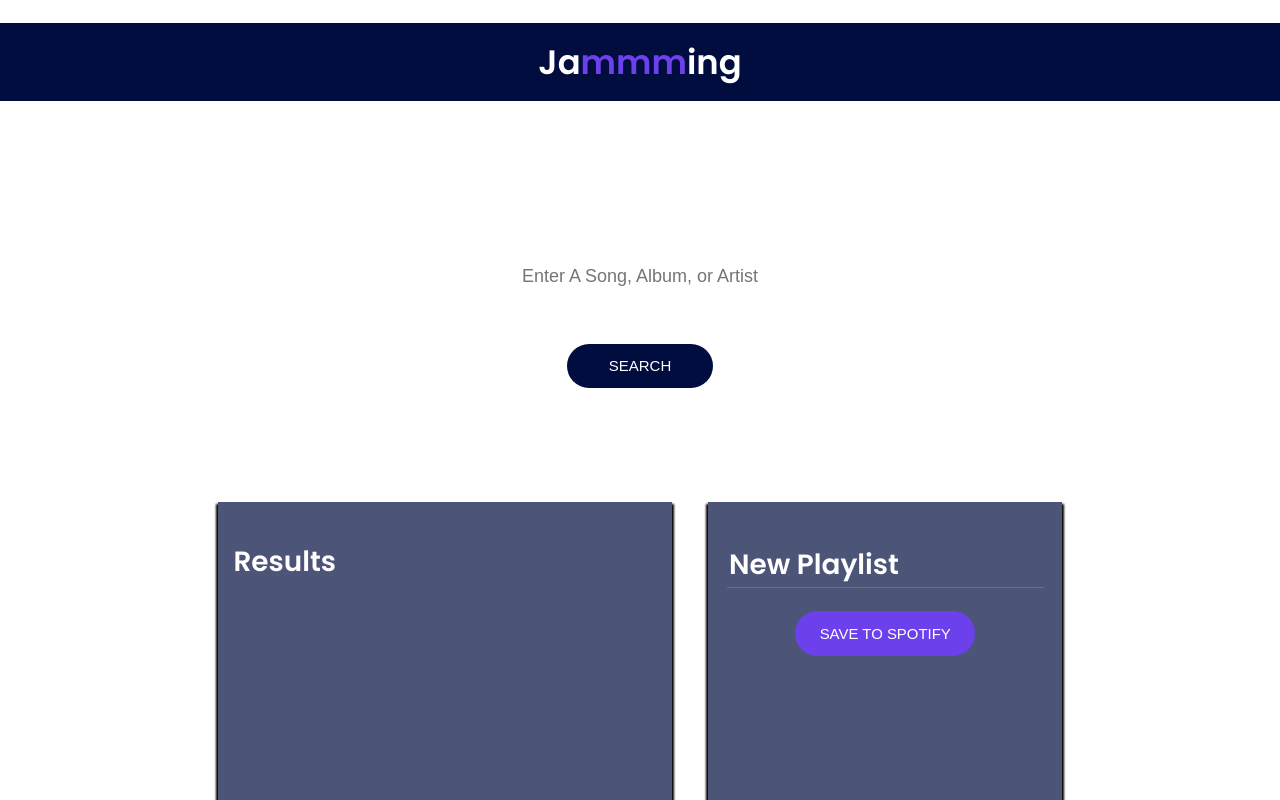
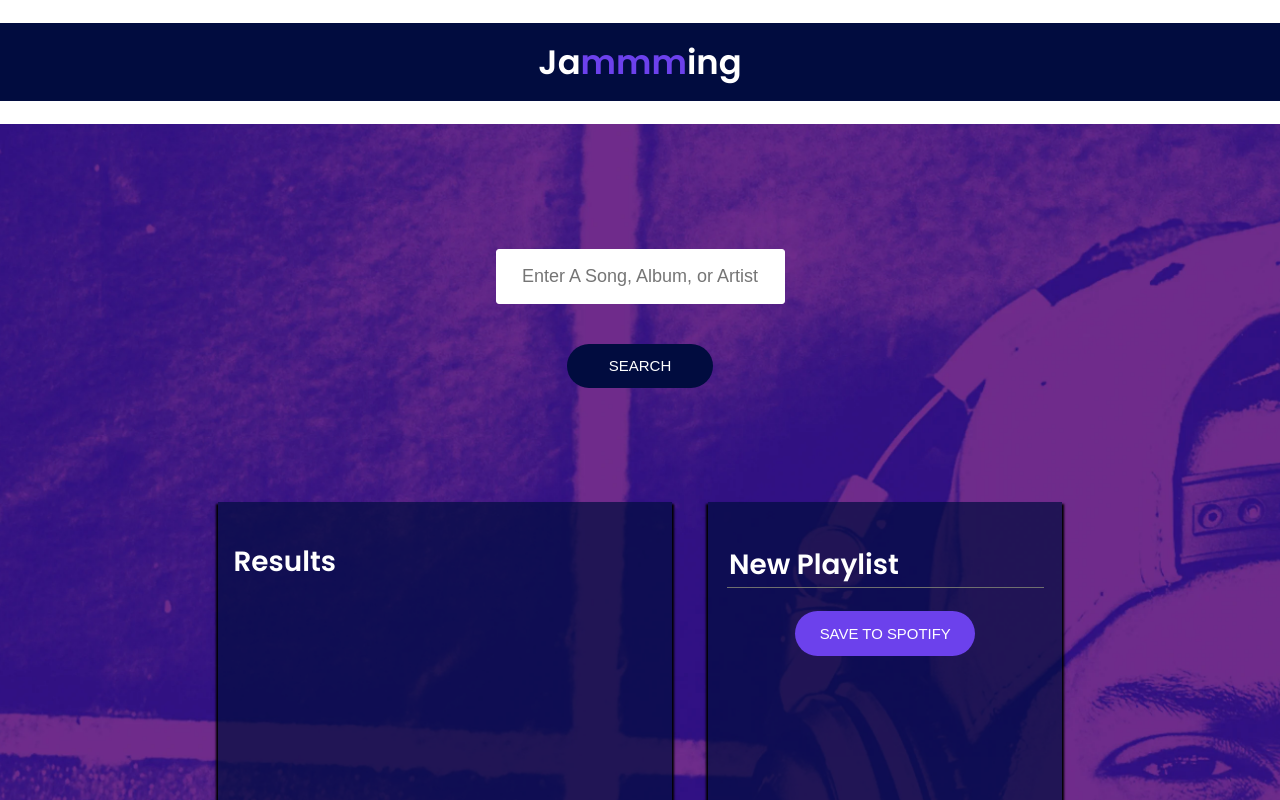
Before and after one commit to AadarshVinayak/jammer, a React (Create React App) app: page / in a window 1280 px wide. Shown: the top 800 px of the page. Built offline with nearby package versions, Linux system fonts and the light colour scheme.

Commit message:
Added background image

```diff
--- a/src/Components/App/App.css
+++ b/src/Components/App/App.css
@@ -29,7 +29,7 @@ h2 {
 .App {
   height: 100%;
   padding: 0 17% 10% 17%;
-  /*background-image: url("../background_photo_desktop.jpg");*/
+  background-image: url("../../../public/background_photo_desktop.jpg");
   background-size: cover;
   background-position: center;
   background-repeat: no-repeat;
```
